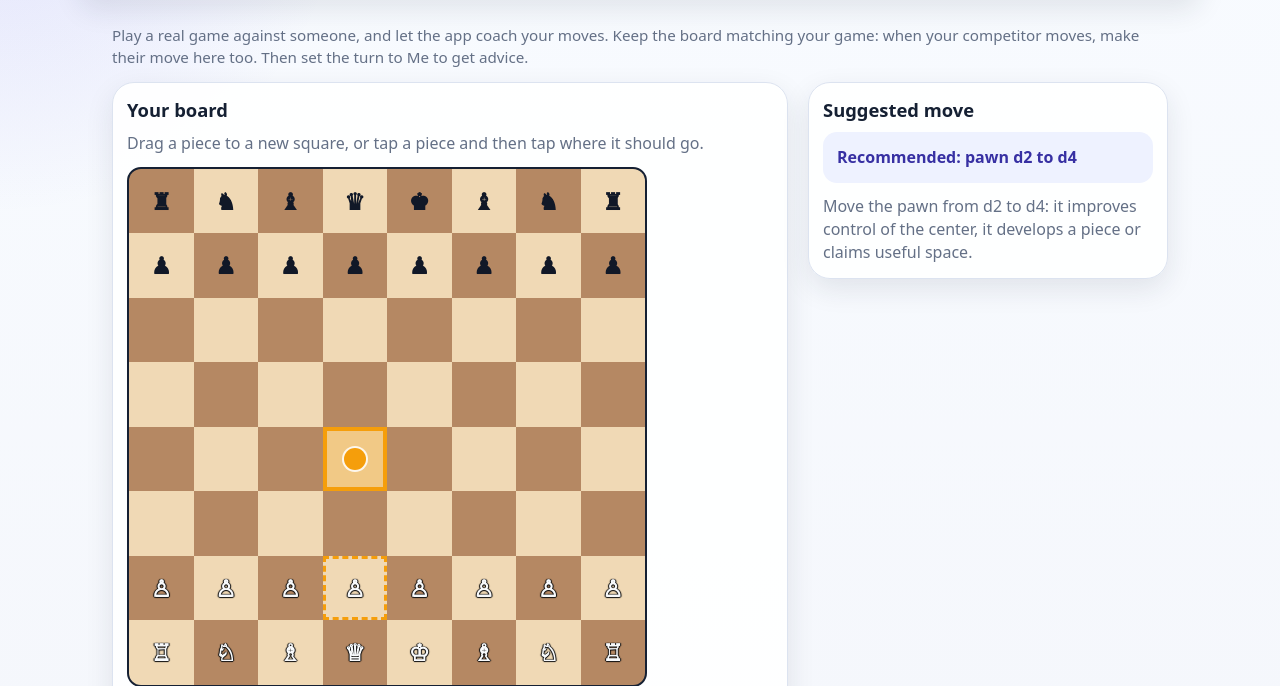
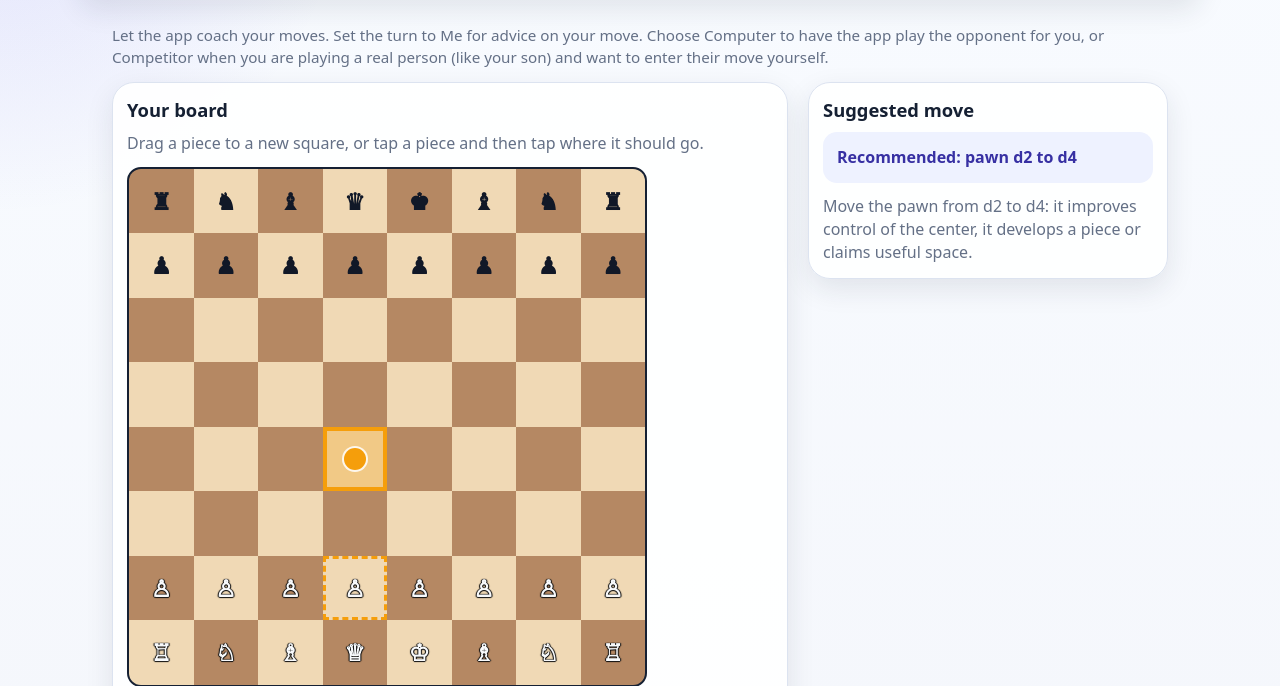
Before and after one commit to deviank/chess-app, a PHP site: page / in a window 1280 px wide, after a click on "Advisor". Shown: the part 138-824 px from the top of the page. Run offline with PHP 8.4, Linux system fonts and the light colour scheme.

Commit message:
Add Computer turn option that auto-plays the opponent's move
Co-authored-by: Devian <deviank@users.noreply.github.com>

```diff
--- a/index.php
+++ b/index.php
@@ -890,7 +890,7 @@ button {
         </section>
 
         <section class="panel" id="panel-advisor" data-panel="advisor" role="tabpanel" aria-labelledby="tab-advisor" hidden>
-            <p class="lead">Play a real game against someone, and let the app coach your moves. Keep the board matching your game: when your competitor moves, make their move here too. Then set the turn to Me to get advice.</p>
+            <p class="lead">Let the app coach your moves. Set the turn to Me for advice on your move. Choose Computer to have the app play the opponent for you, or Competitor when you are playing a real person (like your son) and want to enter their move yourself.</p>
             <div class="advisor-grid">
                 <div class="card advisor-panel advisor-board-card">
                     <h2>Your board</h2>
@@ -907,8 +907,9 @@ button {
                         <label for="side-input">
                             Whose turn is it?
                             <select id="side-input" data-side-input>
+                                <option value="me">Me</option>
+                                <option value="computer">Computer</option>
                                 <option value="competitor">Competitor</option>
-                                <option value="me">Me</option>
                             </select>
                         </label>
                     </div>
@@ -1780,6 +1781,49 @@ button {
         advisorFeedback.textContent = '';
     }
 
+    function playComputerMove() {
+        if (!advisorPosition) {
+            return;
+        }
+
+        const computerSide = otherColor(myColor());
+        const best = bestMoveForSide(computerSide);
+
+        if (!best) {
+            advisorSelectedSquare = null;
+            clearAdvice();
+            renderAdvisorBoard(advisorPosition, null);
+            moveResult.textContent = 'The computer has no move to make.';
+            moveExplanation.textContent = 'Check that the computer still has pieces to play.';
+            advisorFeedback.className = 'feedback danger';
+            advisorFeedback.textContent = 'No computer move available.';
+            return;
+        }
+
+        delete advisorPosition.board[best.from];
+        advisorPosition.board[best.to] = best.piece;
+        advisorSelectedSquare = null;
+        clearAdvice();
+
+        sideInput.value = 'me';
+        updateMeAdvice();
+
+        const computerMoveText = `Computer played ${advisorPieceLabels[pieceKind(best.piece)]} ${best.from} to ${best.to}.`;
+        advisorFeedback.className = 'feedback success';
+        advisorFeedback.textContent = highlightedAdvisorMove
+            ? `${computerMoveText} Now it is your turn — gold shows my suggestion.`
+            : `${computerMoveText} Now it is your turn.`;
+    }
+
+    function handleTurnChange() {
+        if (sideInput.value === 'computer') {
+            playComputerMove();
+            return;
+        }
+
+        refreshAdvisorTurn();
+    }
+
     function selectAdvisorSquare(squareName) {
         advisorSelectedSquare = squareName;
 
@@ -1812,11 +1856,11 @@ button {
         advisorFeedback.textContent = `Moved ${from} to ${to}. Set the turn to match whose move is next.`;
 
         if (isMyTurn()) {
-            moveResult.textContent = 'Move recorded. Set the turn to Competitor for their move.';
-            moveExplanation.textContent = 'Keep the board matching your real game.';
+            moveResult.textContent = 'Your move is recorded. Set the turn to Computer to let the app reply, or Competitor to enter your opponent\u2019s move.';
+            moveExplanation.textContent = 'Keep the board matching your game.';
         } else {
-            moveResult.textContent = 'Competitor move recorded. Set the turn to Me for advice.';
-            moveExplanation.textContent = 'Keep the board matching your real game.';
+            moveResult.textContent = 'Opponent move recorded. Set the turn to Me for advice.';
+            moveExplanation.textContent = 'Keep the board matching your game.';
         }
     }
 
@@ -2267,7 +2311,7 @@ button {
     newQuizButton.addEventListener('click', startQuiz);
     analyzeButton.addEventListener('click', analyzeManualPosition);
     resetPositionButton.addEventListener('click', resetManualPosition);
-    sideInput.addEventListener('change', refreshAdvisorTurn);
+    sideInput.addEventListener('change', handleTurnChange);
     myColorInput.addEventListener('change', refreshAdvisorTurn);
     fenInput.addEventListener('change', () => {
         try {
```
